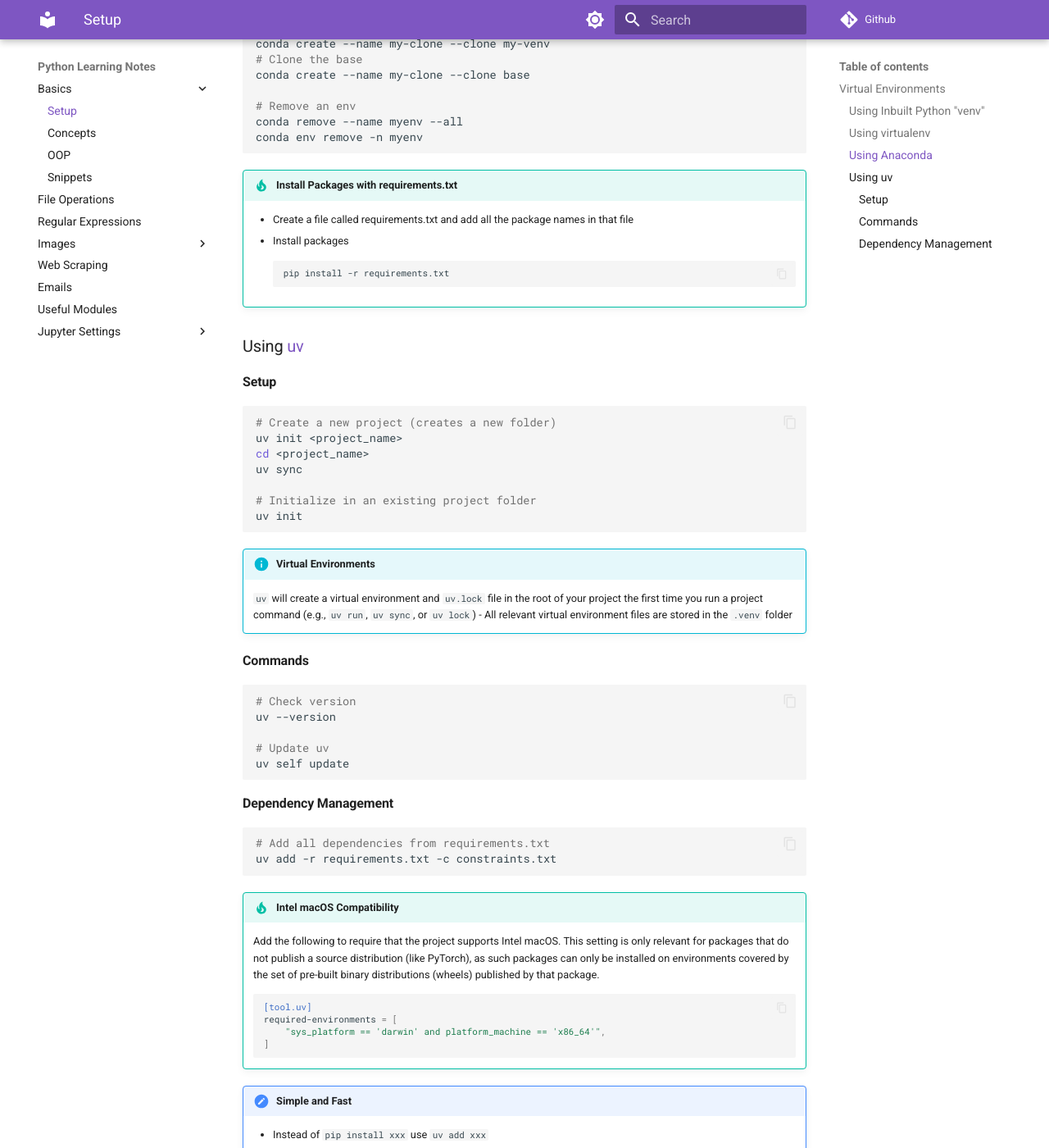
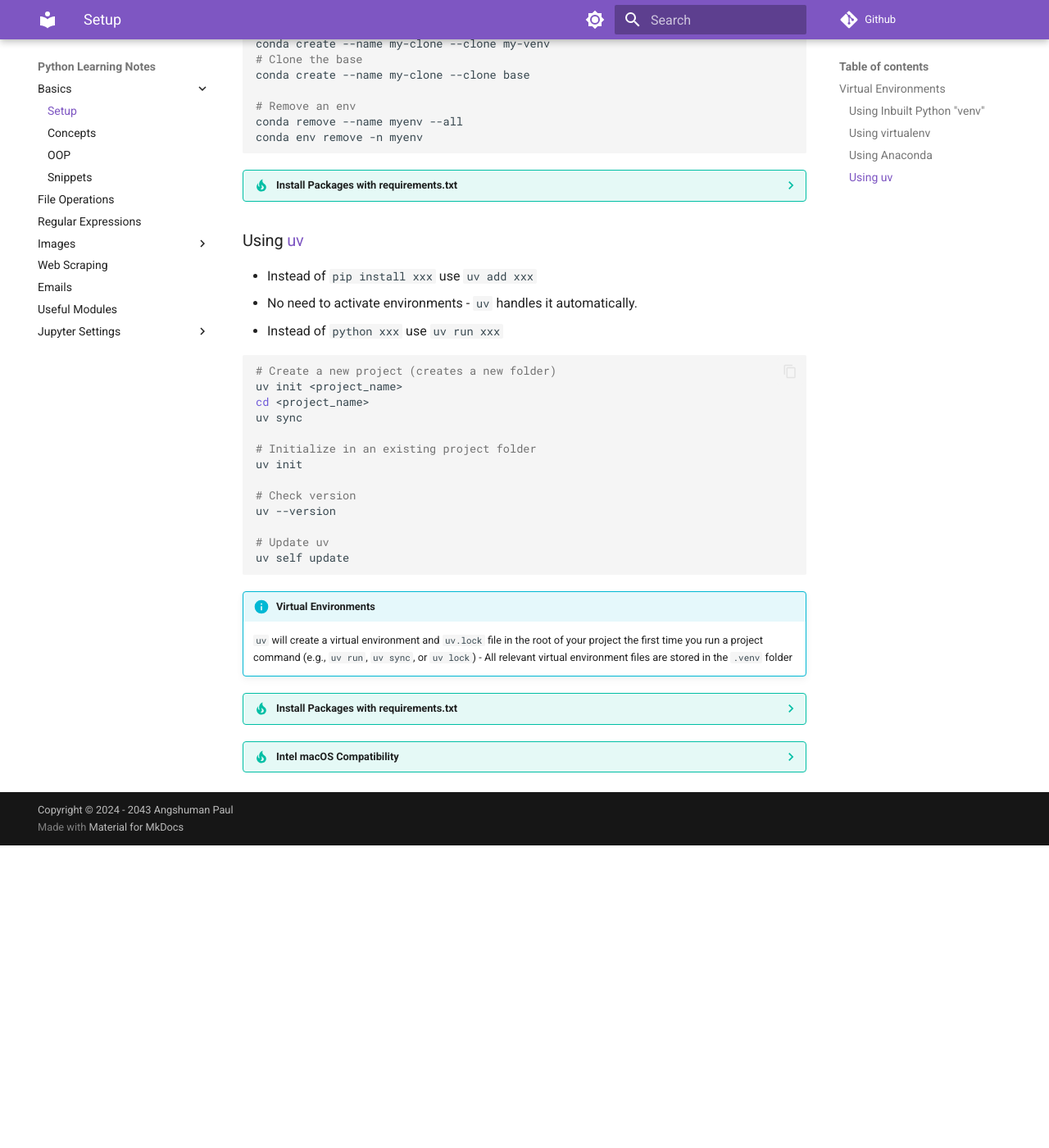
Before and after one commit to paulang1807/learn-python, an MkDocs documentation site: the page built from docs/setup.md, in a window 1280 px wide and 1400 px high, scrolled down 1528 px. Shown: the whole window at 82% size. Built offline with MkDocs 1.6.1 and Material for MkDocs 9.7.7, drawn with Linux system fonts in a browser that asks for light colours; comment, search, counter and statistics services are not loaded; after the commit the page ends 2559 px from its top, so only the background shows below that; some of the changed text lies outside the part shown.

Commit message:
minor formating changes

````diff
--- a/docs/setup.md
+++ b/docs/setup.md
@@ -70,7 +70,7 @@
 conda env remove -n myenv
 ```
 
-!!! tip "Install Packages with requirements.txt"
+??? tip "Install Packages with requirements.txt"
     - Create a file called requirements.txt and add all the package names in that file
     - Install packages
         ```bash
@@ -79,7 +79,10 @@
 
 ### Using [uv](https://docs.astral.sh/uv/)
 
-#### Setup
+- Instead of `pip install xxx` use `uv add xxx`
+- No need to activate environments - `uv` handles it automatically.
+- Instead of `python xxx` use `uv run xxx`
+
 ```bash
 # Create a new project (creates a new folder)
 uv init <project_name>
@@ -88,14 +91,7 @@
 
 # Initialize in an existing project folder
 uv init
-```
 
-!!! info "Virtual Environments"
-    `uv` will create a virtual environment and `uv.lock` file in the root of your project the first time you run a project command (e.g., `uv run`, `uv sync`, or `uv lock`)
-    - All relevant virtual environment files are stored in the `.venv` folder
-
-#### Commands
-```bash
 # Check version
 uv --version
 
@@ -103,13 +99,17 @@
 uv self update
 ```
 
-#### Dependency Management
-```bash
-# Add all dependencies from requirements.txt
-uv add -r requirements.txt -c constraints.txt
-```
+!!! info "Virtual Environments"
+    `uv` will create a virtual environment and `uv.lock` file in the root of your project the first time you run a project command (e.g., `uv run`, `uv sync`, or `uv lock`)
+    - All relevant virtual environment files are stored in the `.venv` folder
 
-!!! tip "Intel macOS Compatibility"
+??? tip "Install Packages with requirements.txt"
+    ```bash
+    # Add all dependencies from requirements.txt
+    uv add -r requirements.txt -c constraints.txt
+    ```
+
+??? tip "Intel macOS Compatibility"
     Add the following to require that the project supports Intel macOS. This setting is only relevant for packages that do not publish a source distribution (like PyTorch), as such packages can only be installed on environments covered by the set of pre-built binary distributions (wheels) published by that package.
 
     ```toml
@@ -118,8 +118,3 @@
         "sys_platform == 'darwin' and platform_machine == 'x86_64'",
     ]
     ```
-
-!!! note "Simple and Fast"
-    * Instead of `pip install xxx` use `uv add xxx`
-    * No need to activate environments - `uv` handles it automatically.
-    * Instead of `python xxx` use `uv run xxx`
````
